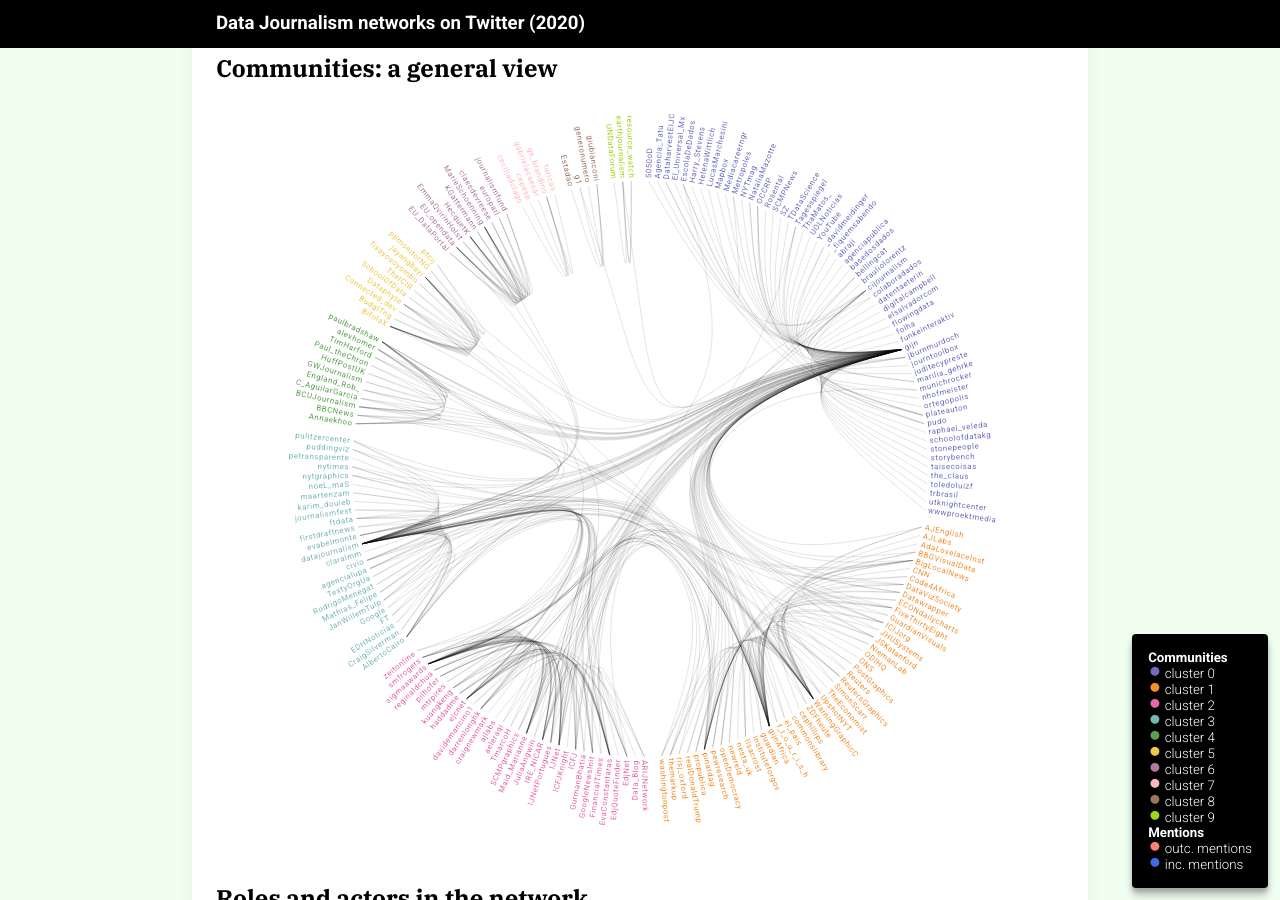
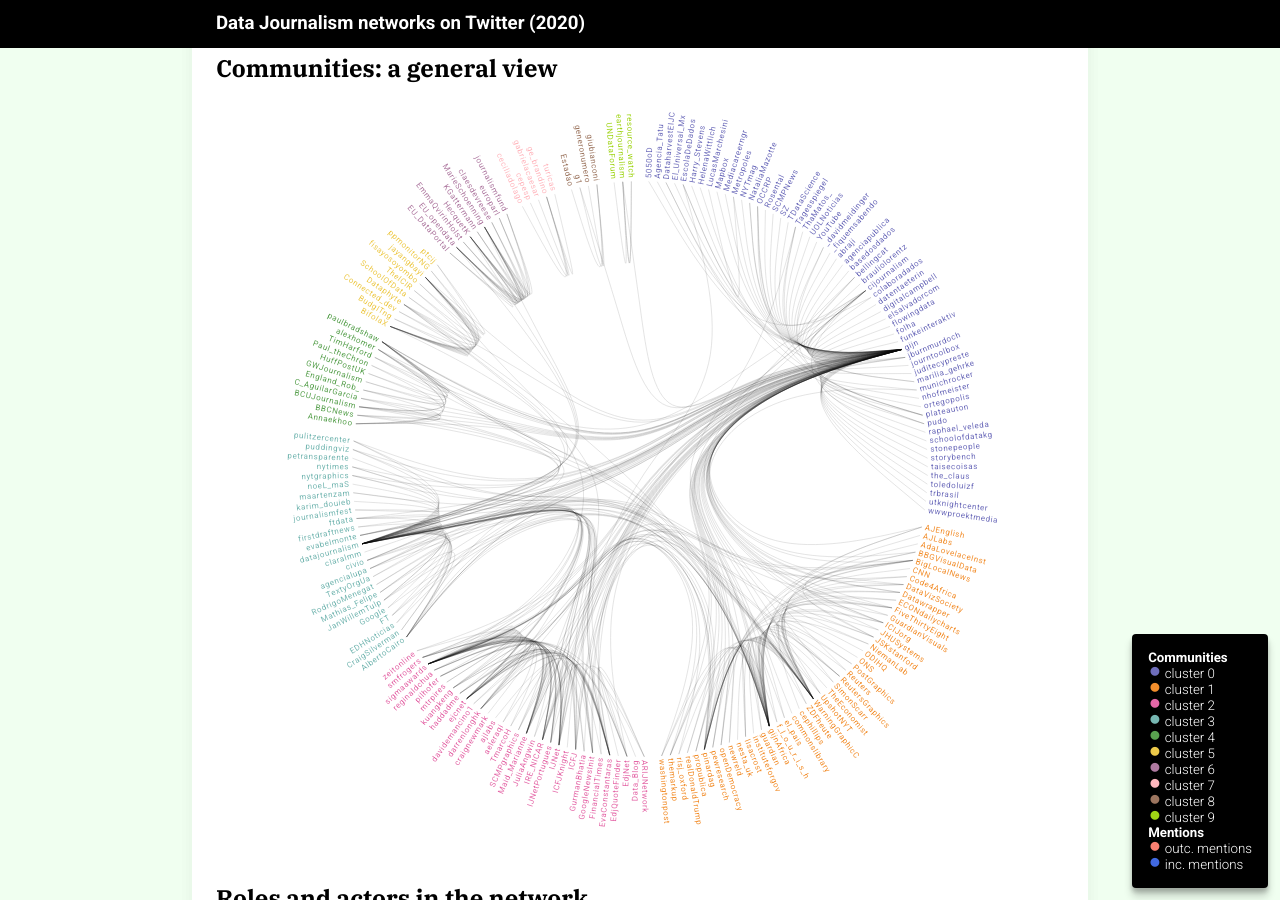
Before and after one commit to Sblbl/ddj_net_viewer, a Jekyll site: the page built from index.markdown, in a window 1280 px wide and 900 px high. Built offline with Jekyll 4.4.1, drawn with Linux system fonts in a browser that asks for light colours.

Commit message:
graphical adjustments

```diff
--- a/style/style.css
+++ b/style/style.css
@@ -71,7 +71,7 @@
 .texts {
 	margin: 4px 0;
 	width: 100%;
-	max-width: 600px;
+	max-width: 640px;
 	text-align: left;
 }
 
@@ -150,7 +150,7 @@
 /*VIZ*/
 .node {
 	font-family: Roboto Condensed;
-	font-size: 11pt;
+	font-size: 11.3pt;
 	cursor: pointer;
 	letter-spacing: .8pt;
 	font-weight: 500;
```
